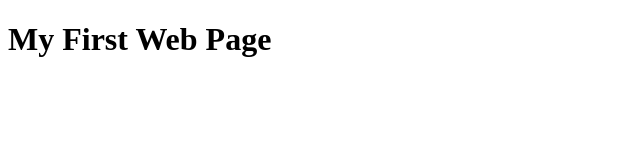
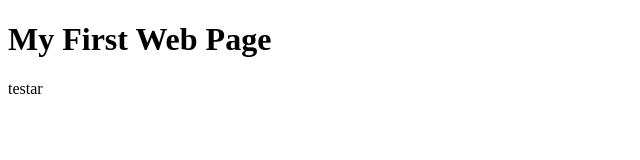
Before and after one commit to sehnpaa/five-in-a-row, a website: page index.html in a window 1280 px wide. Shown: the full height of the page, 0-640 px from the left. Drawn offline with Linux system fonts and the light colour scheme.

Commit message:
Update index.html

```diff
--- a/index.html
+++ b/index.html
@@ -6,7 +6,7 @@
 <body>
 
 <h1>My First Web Page</h1>
-
+testar
 <script src="app.js"></script>
 <script src="qunit/qunit.js"></script>
 </body>
```
